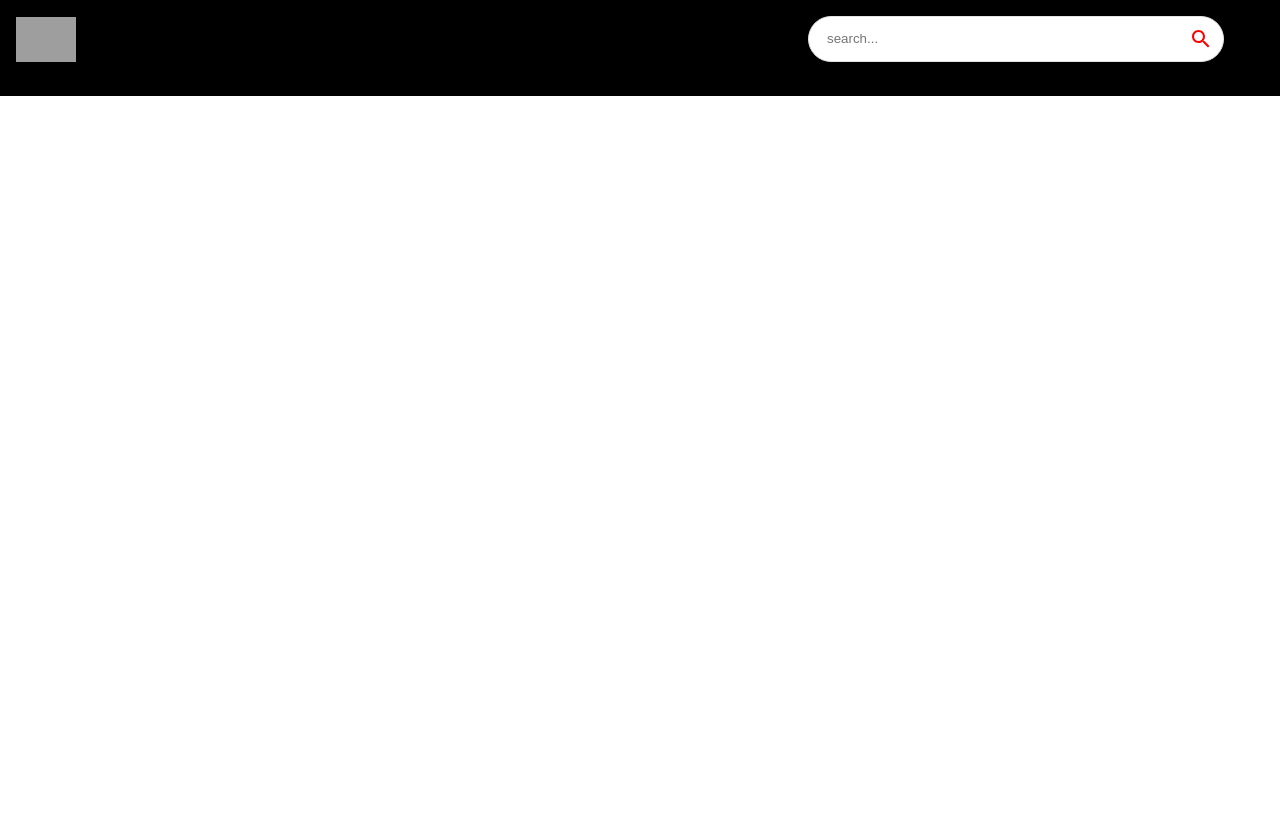
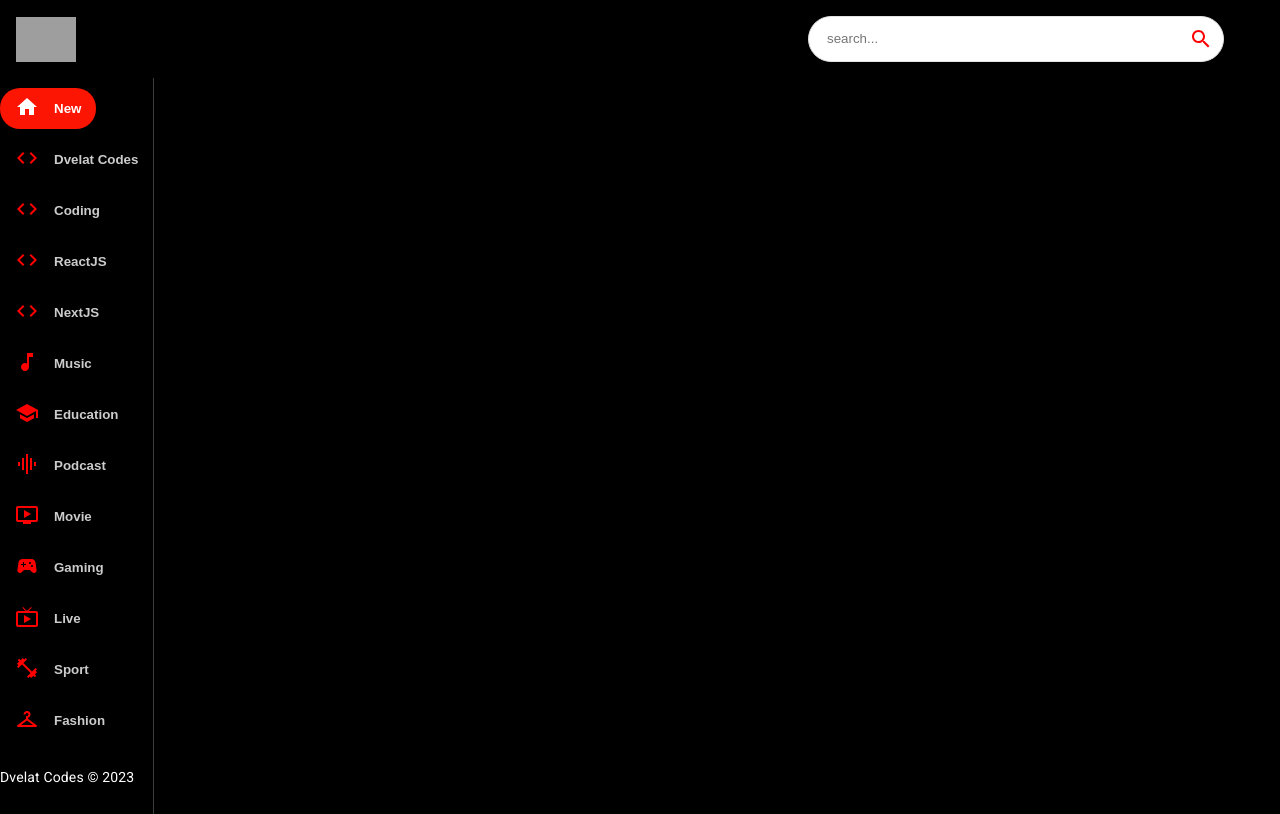
Before and after one commit to dvelatcodes/youtube_clone, a React (Create React App) app: page / in a window 1280 px wide. Built offline with nearby package versions, Linux system fonts and the light colour scheme; grey boxes are pictures that could not be loaded.

Commit message:
feature: implemented sidebar

```diff
--- a/src/components/Feed.jsx
+++ b/src/components/Feed.jsx
@@ -1,7 +1,31 @@
-import React from 'react';
+import { useState, useEffect } from 'react';
+import { Stack, Box, Typography } from '@mui/material';
+import Sidebar from './Sidebar';
 
 const Feed = () => {
-  return <div>Feed</div>;
+  return (
+    <Stack sx={{ flexDirection: { sx: 'column', md: 'row' } }}>
+      <Box
+        sx={{
+          height: {
+            sx: 'auto',
+            md: '92vh',
+            borderRight: '1px solid #3d3d3d',
+            px: { sx: 0, md: 2 },
+          },
+        }}
+      >
+        <Sidebar />
+        <Typography
+          variant='body2'
+          className='copyright'
+          sx={{ color: '#fff', mt: 1.5 }}
+        >
+          Dvelat Codes &copy; 2023
+        </Typography>
+      </Box>
+    </Stack>
+  );
 };
 
 export default Feed;
--- /dev/null
+++ b/src/components/Sidebar.jsx
@@ -0,0 +1,42 @@
+import React from 'react';
+import { categories } from '../utils/constant';
+import { Box } from '@mui/material';
+
+const vary = 'New';
+const Sidebar = () => (
+  <Box
+    direction='row'
+    sx={{
+      overflowY: 'auto',
+      flexDirection: { md: 'column' },
+      height: { sx: 'auto', md: '92%' },
+    }}
+  >
+    {categories.map((category) => (
+      <button
+        className='category-btn'
+        style={{ backgroundColor: category.name === vary && '#FC1503' }}
+        key={category.name}
+      >
+        <span
+          style={{
+            color: category.name === vary ? 'white' : 'red',
+            marginRight: '15px',
+          }}
+        >
+          {category.icon}
+        </span>
+        <span
+          style={{
+            color: 'white',
+            opacity: category.name === vary ? '1' : '0.8',
+          }}
+        >
+          {category.name}
+        </span>
+      </button>
+    ))}
+  </Box>
+);
+
+export default Sidebar;
```
